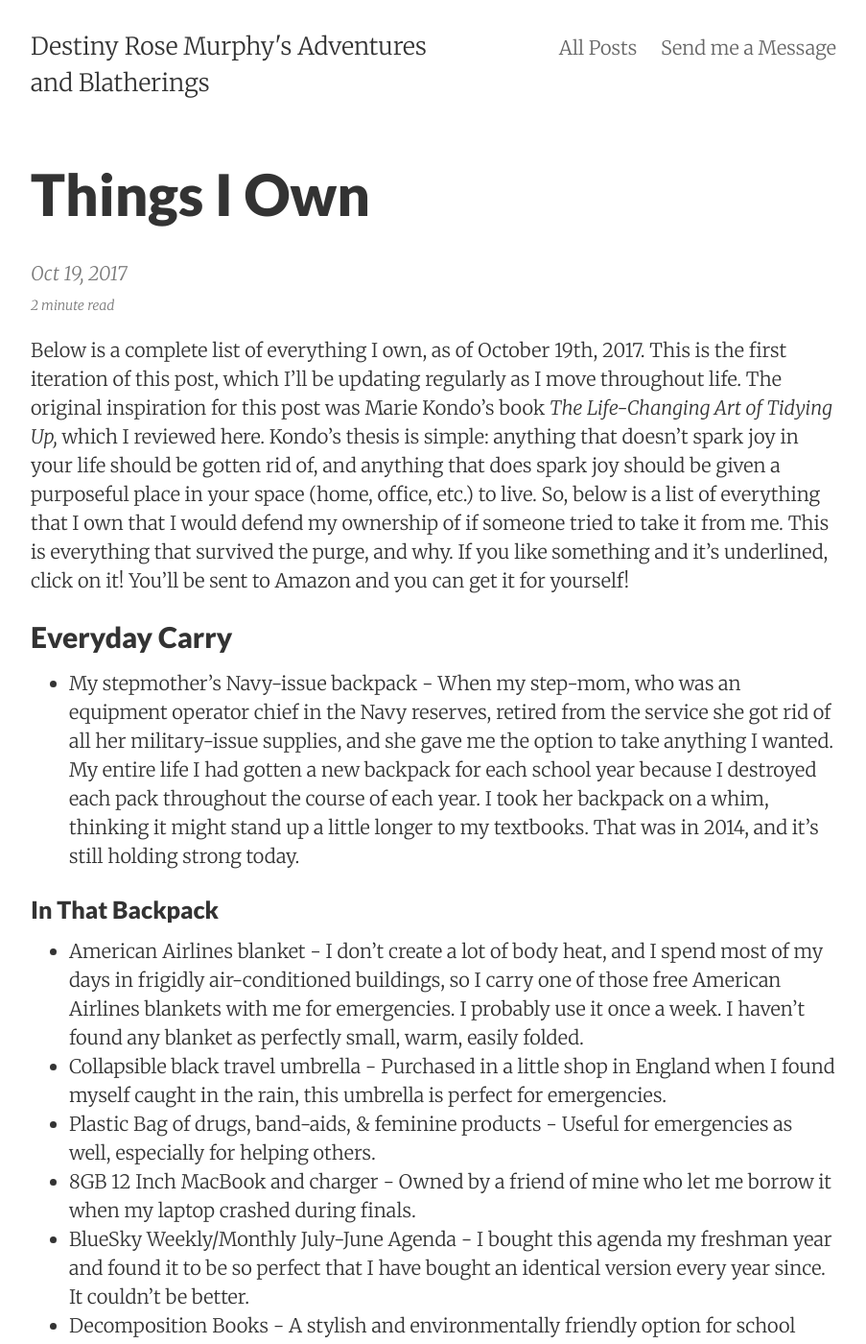
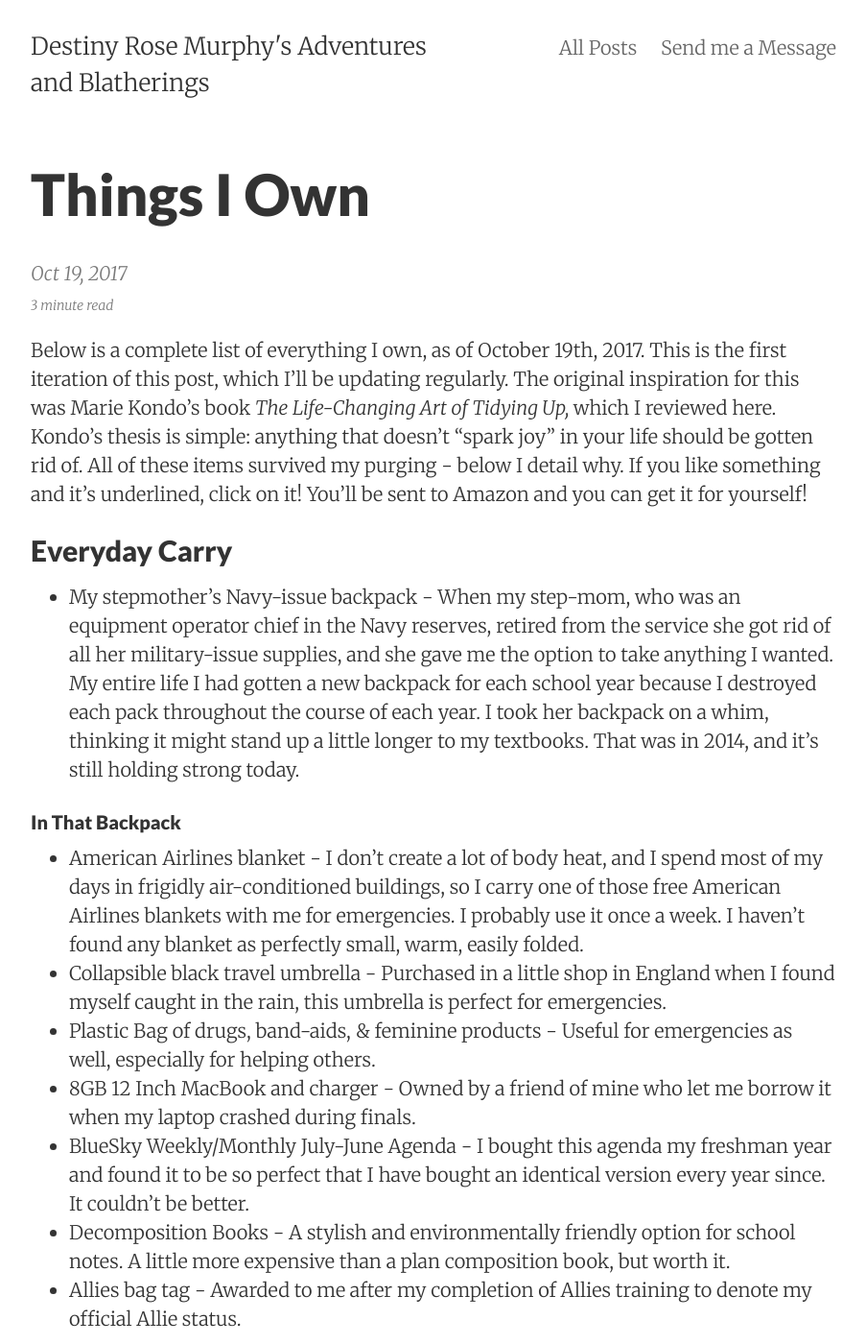
Before and after one commit to DestinyRoseMurphy/DestinyRoseMurphy.github.io, a Jekyll site: the page built from _posts/2017-10-19-Things-I-Own.md, in a window 1280 px wide and 1400 px high. Shown: the whole window at 96% size, without its empty margins (188-1091 px from the left). Built offline with Jekyll 4.4.1, drawn with Linux system fonts in a browser that asks for light colours; some of the changed text lies outside the part shown.

Commit message:
Edited Things

```diff
--- a/_posts/2017-10-19-Things-I-Own.md
+++ b/_posts/2017-10-19-Things-I-Own.md
@@ -2,17 +2,18 @@
 layout:     post
 title:      "Things I Own"
 date:       2017-10-19
-summary:    "After reading Marie Kondo's *The Life-Changing Art of Tidying Up* I was inspired to get rid of everything I own that doesn't spark joy in my life. In doing so, I had to touch and truly consider throwing away everything I own. Here's what I decided to keep and why."
+summary:    "After reading Marie Kondo's The Life-Changing Art of Tidying Up I was inspired to get rid of everything I own that doesn't spark joy in my life. In doing so, I had to touch and truly consider throwing away everything I own. Here's what I decided to keep and why."
 ---
 
-Below is a complete list of everything I own, as of October 19th, 2017. This is the first iteration of this post, which I'll be updating regularly as I move throughout life. The original inspiration for this post was Marie Kondo's book *The Life-Changing Art of Tidying Up,* which I reviewed here. Kondo's thesis is simple: anything that doesn't spark joy in your life should be gotten rid of, and anything that does spark joy should be given a purposeful place in your space (home, office, etc.) to live. So, below is a list of everything that I own that I would defend my ownership of if someone tried to take it from me. This is everything that survived the purge, and why. If you like something and it's underlined, click on it! You'll be sent to Amazon and you can get it for yourself!
+Below is a complete list of everything I own, as of October 19th, 2017. This is the first iteration of this post, which I'll be updating regularly. The original inspiration for this was Marie Kondo's book *The Life-Changing Art of Tidying Up,* which I reviewed here. Kondo's thesis is simple: anything that doesn't "spark joy" in your life should be gotten rid of.
+All of these items survived my purging - below I detail why. If you like something and it's underlined, click on it! You'll be sent to Amazon and you can get it for yourself!
 
 ## Everyday Carry
 
 
 * My stepmother's Navy-issue backpack - When my step-mom, who was an equipment operator chief in the Navy reserves, retired from the service she got rid of all her military-issue supplies, and she gave me the option to take anything I wanted. My entire life I had gotten a new backpack for each school year because I destroyed each pack throughout the course of each year. I took her backpack on a whim, thinking it might stand up a little longer to my textbooks. That was in 2014, and it's still holding strong today.
 
-### In That Backpack
+#### In That Backpack
 
 * American Airlines blanket - I don't create a lot of body heat, and I spend most of my days in frigidly air-conditioned buildings, so I carry one of those free American Airlines blankets with me for emergencies. I probably use it once a week. I haven't found any blanket as perfectly small, warm, easily folded.
 * Collapsible black travel umbrella - Purchased in a little shop in England when I found myself caught in the rain, this umbrella is perfect for emergencies.
```
Also changed, not shown: other parts of _posts/2017-10-19-Things-I-Own.md (+7 -2 lines).
